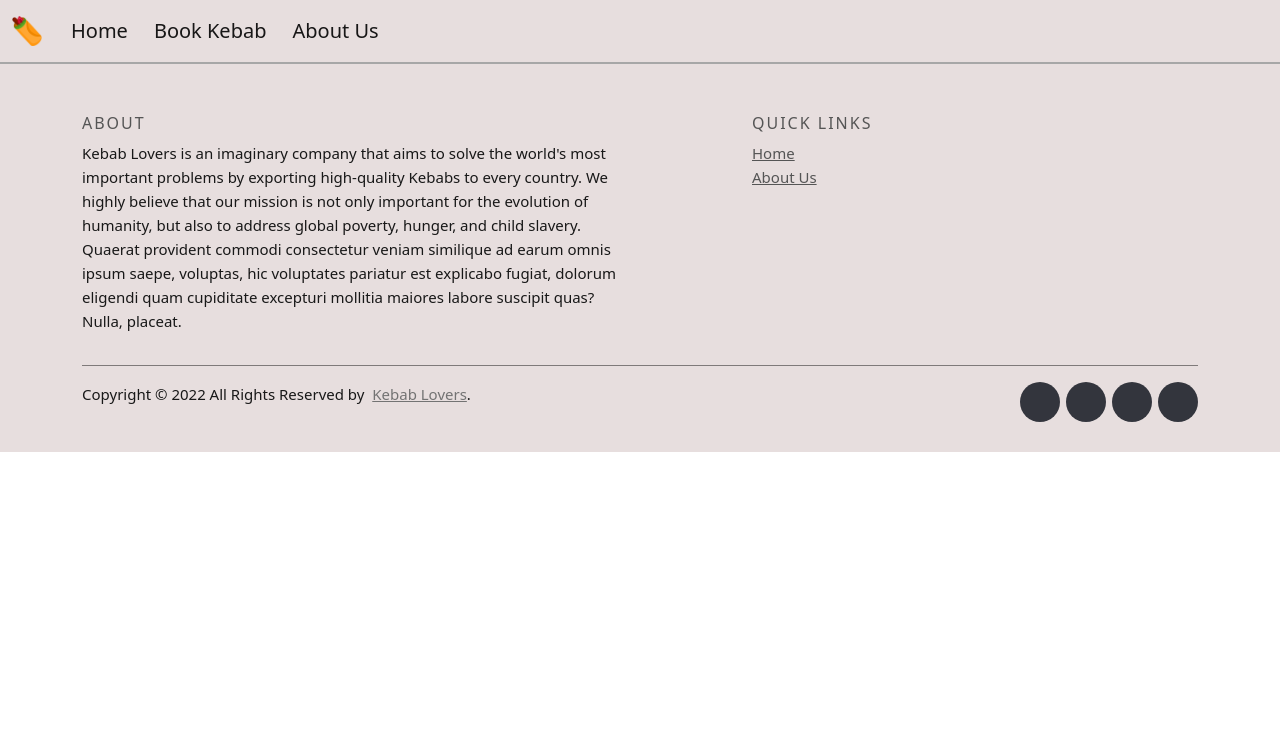
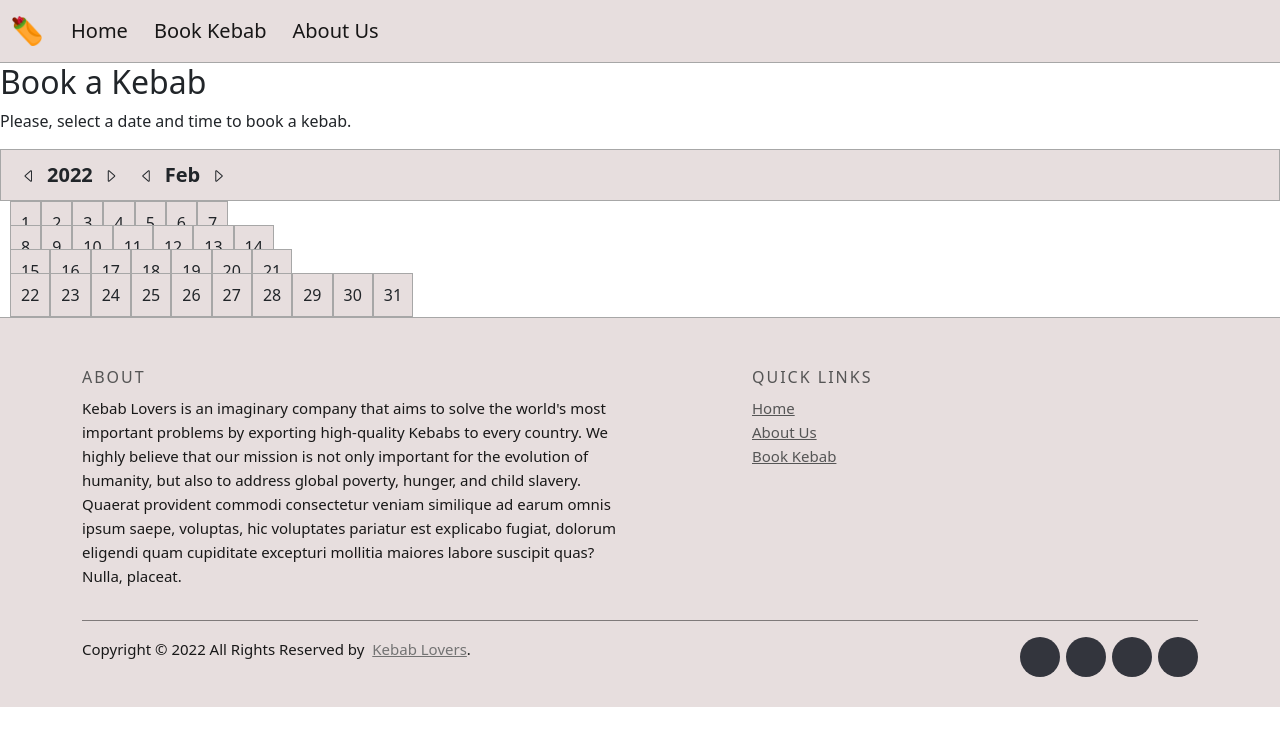
Before and after one commit to byonduniverse/booking-system-react-python, a React (Create React App) app in the folder src/frontend/: page /bookings in a window 1280 px wide. Shown: the top 746 px of the page. Built offline with nearby package versions, Linux system fonts and the light colour scheme.

Commit message:
adding calendar page

```diff
--- a/src/frontend/public/css/styles.css
+++ b/src/frontend/public/css/styles.css
@@ -221,3 +221,39 @@
 .team-member-card {
   background-color: #e7dede;
 }
+
+
+.calendar-date {
+  font-size: 20px;
+  font-weight: bold;
+  margin: 10px;
+}
+
+
+.calendar-date-box {
+  margin: 10px;
+}
+
+
+.calendar-topbar {
+  background-color: #e7dede;
+  padding: 10px;
+  border: 1px solid rgb(167, 167, 167);
+}
+
+
+.calendar-body {
+  padding: 10px;
+}
+
+
+.calendar-day-cell {
+  background-color: #e7dede;
+  padding: 10px;
+  border: 1px solid rgb(167, 167, 167);
+}
+
+
+.calendar-body-row {
+  width: fit-content;
+}
--- a/src/frontend/src/App.js
+++ b/src/frontend/src/App.js
@@ -4,6 +4,7 @@ import About from "./About";
 import Home from "./Home";
 import Navbar from "./Navbar";
 import Footer from "./Footer";
+import BookingsPage from "./BookingsPage";
 
 
 export default function App() {
@@ -15,6 +16,7 @@ export default function App() {
         <Routes>
           <Route path="/" element={<Home />} />
           <Route path="/about" element={<About />} />
+          <Route path="/bookings" element={<BookingsPage />} />
         </Routes>
 
         <Footer />
--- /dev/null
+++ b/src/frontend/src/BookingsPage.js
@@ -0,0 +1,16 @@
+import { Fragment } from "react";
+import Calendar from "./calendar/Calendar";
+
+
+export default function BookingsPage() {
+    return (
+<Fragment>
+
+    <h2>Book a Kebab</h2>
+    <p>Please, select a date and time to book a kebab.</p>
+
+    <Calendar />
+
+</Fragment>
+    );
+};
--- a/src/frontend/src/Footer.js
+++ b/src/frontend/src/Footer.js
@@ -19,6 +19,7 @@ suscipit quas? Nulla, placeat.</p>
         <ul class="footer-links">
             <li><Link to="/">Home</Link></li>
             <li><Link to="/about">About Us</Link></li>
+            <li><Link to="/bookings">Book Kebab</Link></li>
         </ul>
         </div>
     </div>
--- a/src/frontend/src/Navbar.js
+++ b/src/frontend/src/Navbar.js
@@ -29,7 +29,7 @@ export default function Navbar() {
                 </Link>
             </li>
             <li class="nav-item">
-                <Link class="nav-link active" aria-current="page" to="/">
+                <Link class="nav-link active" aria-current="page" to="/bookings">
                 Book Kebab
                 </Link>
             </li>
--- /dev/null
+++ b/src/frontend/src/calendar/Body.js
@@ -0,0 +1,32 @@
+import Day from './Day';
+import focussedDate from './globals';
+
+
+function daysInMonth(month, year) {
+    return new Date(year, month, 0).getDate();
+}
+
+
+export default function CalendarBody(props) {
+    return (
+<div className="calendar-body">
+
+    <div className="calendar-body-row">
+        {Array(7).fill(0).map((_, i) => (<Day number={i+1} />), )}
+    </div>
+    <div className="calendar-body-row">
+        {Array(7).fill(0).map((_, i) => (<Day number={i+8} />), )}
+    </div>
+    <div className="calendar-body-row">
+        {Array(7).fill(0).map((_, i) => (<Day number={i+15} />), )}
+    </div>
+    <div className="calendar-body-row">
+        {Array(
+            daysInMonth(focussedDate.getMonth(),
+            focussedDate.getFullYear())-21).fill(0)
+            .map((_, i) => (<Day number={i+22} />), )}
+    </div>
+
+</div>
+    );
+};
--- /dev/null
+++ b/src/frontend/src/calendar/Calendar.js
@@ -0,0 +1,15 @@
+import TopBar from "./TopBar";
+import CalendarBody from "./Body";
+
+
+export default function Calendar() {
+    return (
+<div class="calendar">
+
+    <TopBar />
+
+    <CalendarBody />
+
+</div>
+    );
+};
--- /dev/null
+++ b/src/frontend/src/calendar/Day.js
@@ -0,0 +1,11 @@
+
+
+export default function DayCell(props) {
+    return (
+<span className="calendar-day-cell">
+
+    <span className="calendar-day-cell-number">{props.number}</span>
+
+</span>
+    );
+};
--- /dev/null
+++ b/src/frontend/src/calendar/TopBar.js
@@ -0,0 +1,44 @@
+import focussedDate from './globals';
+
+function getLang() {
+    if (navigator.languages != undefined)
+        return navigator.languages[0];
+    return navigator.language;
+}
+
+
+function changeMonth(date, quantity) {
+    const newDate = new Date(date);
+    newDate.setMonth(newDate.getMonth() + quantity);
+    return newDate;
+}
+
+
+function changeYear(date, quantity) {
+    const newDate = new Date(date);
+    newDate.setFullYear(newDate.getFullYear() + quantity);
+    return newDate;
+}
+
+
+const locale = getLang();
+
+
+export default function TopBar() {
+    return (
+<div className="calendar-topbar">
+
+    <span className="calendar-date-box">
+        <i class="bi bi-caret-left" onClick={() => focussedDate = changeYear(date, -1)} />
+        <span className="calendar-date">{focussedDate.getFullYear()}</span>
+        <i class="bi bi-caret-right" onClick={() => focussedDate = changeYear(date, 1)} />
+    </span>
+    <span className="calendar-date-box">
+        <i class="bi bi-caret-left" onClick={() => focussedDate = changeMonth(date, -1)} />
+        <span className="calendar-date">{focussedDate.toLocaleString(locale, { month: "short" })}</span>
+        <i class="bi bi-caret-right" onClick={() => focussedDate = changeMonth(date, 1)} />
+    </span>
+
+</div>
+    );
+};
--- /dev/null
+++ b/src/frontend/src/calendar/globals.js
@@ -0,0 +1,2 @@
+let focussedDate = new Date();
+export default focussedDate;
```
